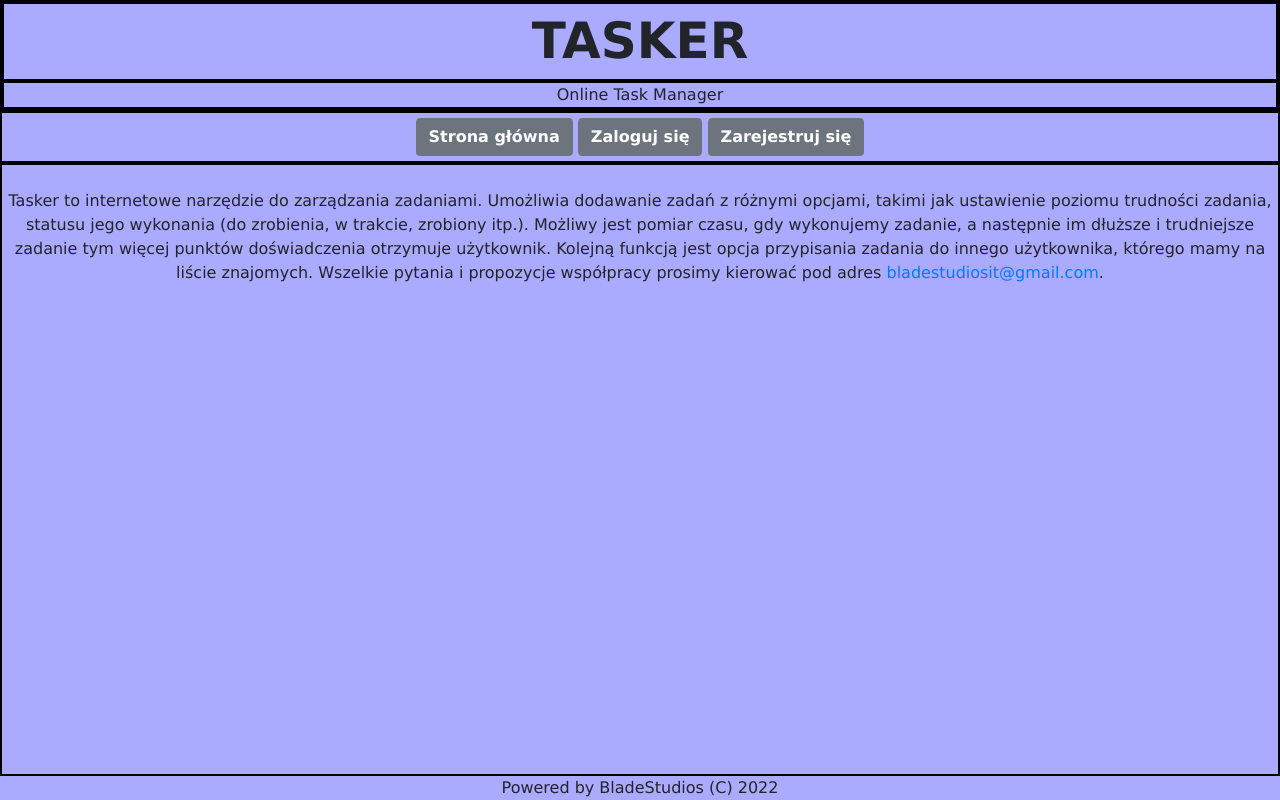
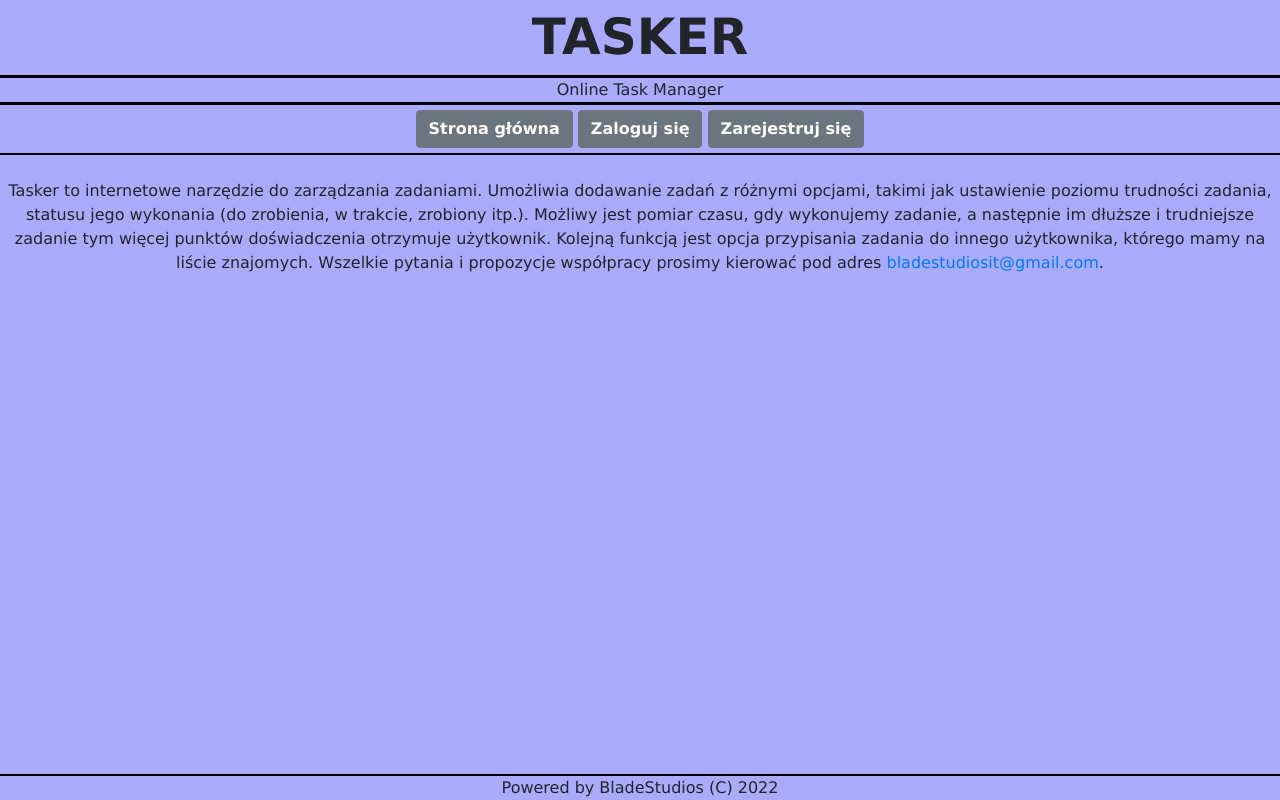
Before and after one commit to BladeStudios/tasker, a PHP site: page / in a window 1280 px wide. Run offline with PHP 8.4, Linux system fonts and the light colour scheme.

Commit message:
improved visual design of the main menu and nearby divs

```diff
--- a/css/style.css
+++ b/css/style.css
@@ -11,14 +11,13 @@ body
   margin: 0;
 }
 
-#top { border: solid black 2px; }
-#app_desc { border: solid black 2px; }
-#menu { border: solid black 2px; }
-#container { border: solid black 2px; }
+#app_desc { border-bottom: solid black 3px; }
+#menu { border-bottom: solid black 2px;}
+#container { border-bottom: solid black 2px; }
 
 #app_title
 {
-    border: solid black 2px;
+    border-bottom: solid black 3px;
     font-size: 50px;
     font-weight: bold;
 }
```
